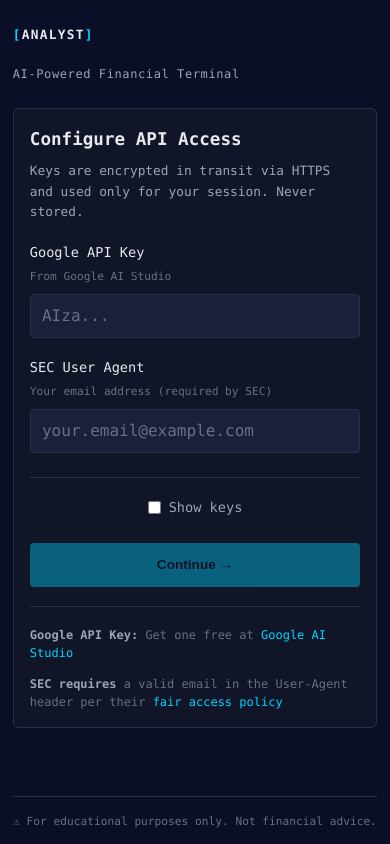
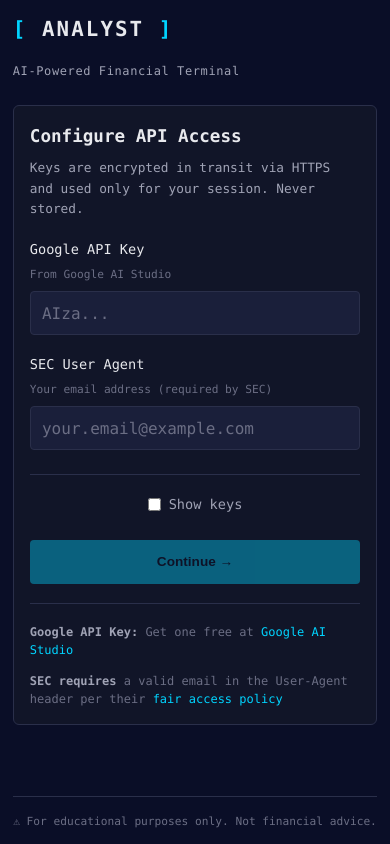
Before and after one commit to jacob187/analyst-agent, a Svelte app in the folder frontend/: page / in a window 390 px wide. Built offline with nearby package versions, Linux system fonts and the light colour scheme.

Commit message:
refactor: remove about page

```diff
--- a/frontend/src/App.svelte
+++ b/frontend/src/App.svelte
@@ -26,11 +26,11 @@
 <div class="app-container">
   <header>
     <div class="header-content">
-      <button class="nav-link logo-link" on:click={navigateToMain}>
+      <div class="logo">
         <span class="bracket">[</span>
         <span class="title">ANALYST</span>
         <span class="bracket">]</span>
-      </button>
+      </div>
     </div>
     <div class="subtitle">AI-Powered Financial Terminal</div>
   </header>
@@ -126,35 +126,6 @@
     align-items: center;
     justify-content: space-between;
     margin-bottom: 0.5rem;
-  }
-
-  .nav-link {
-    background: none;
-    border: none;
-    color: var(--text-dim);
-    font-family: inherit;
-    font-size: 0.9rem;
-    cursor: pointer;
-    padding: 0.3rem 0;
-    transition: color 0.2s;
-    letter-spacing: 0.05em;
-  }
-
-  .nav-link:hover {
-    color: var(--accent);
-  }
-
-  .logo-link {
-    font-size: 2rem;
-    font-weight: 700;
-    letter-spacing: 0.1em;
-    display: flex;
-    align-items: center;
-  }
-
-  .logo-link:hover .bracket,
-  .logo-link:hover .title {
-    color: var(--accent);
   }
 
   main {
@@ -266,10 +237,6 @@
       font-size: 1.5rem;
     }
 
-    .logo-link {
-      font-size: 1.5rem;
-    }
-
     .header-content {
       flex-direction: column;
       align-items: flex-start;
@@ -327,17 +294,12 @@
       margin-bottom: 1.5rem;
     }
 
-    .logo-link {
+    .logo {
       font-size: 1.3rem;
     }
 
     .subtitle {
       font-size: 0.75rem;
-    }
-
-    .nav-link {
-      font-size: 0.8rem;
-      padding: 0.2rem 0;
     }
 
     main {
```
